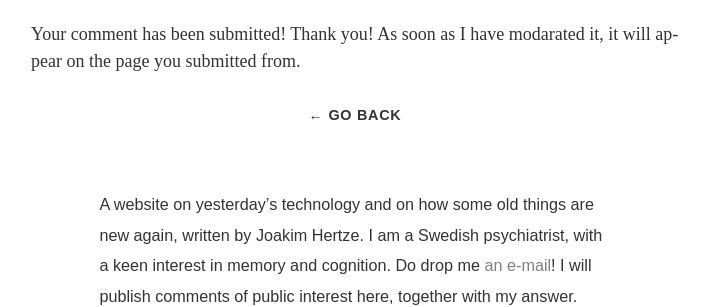
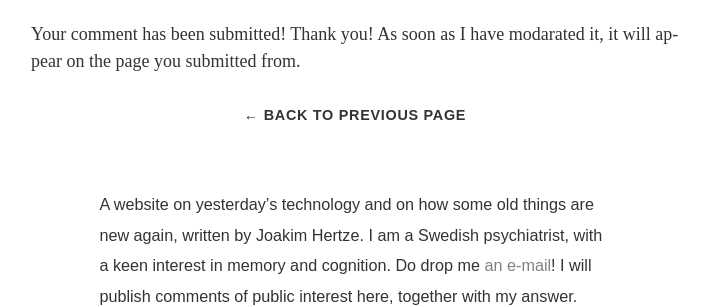
Before and after one commit to hertze/hertze.github.io, a Jekyll site: the page built from submitted.md, in a window 1280 px wide. Shown: the part 265-572 px from the top of the page, without its empty margins (285-994 px from the left). Built offline with Jekyll 4.4.1, drawn with Linux system fonts in a browser that asks for light colours; some web fonts are replaced.

Commit message:
Update page.html

```diff
--- a/_layouts/page.html
+++ b/_layouts/page.html
@@ -9,5 +9,5 @@ layout: default
 	</article>
 </main>
 <nav>
-	<a href="href="javascript:history.back()"">&#8592; Go back</a>
+	<a href="href="javascript:history.back()"">&#8592; Back to previous page</a>
 </nav>
```
